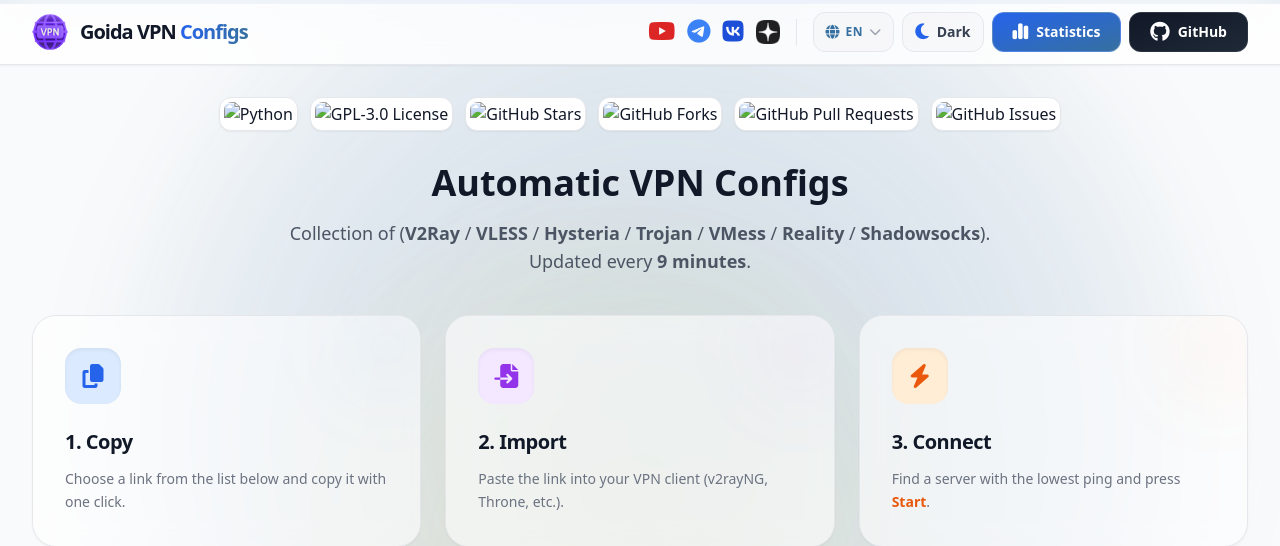
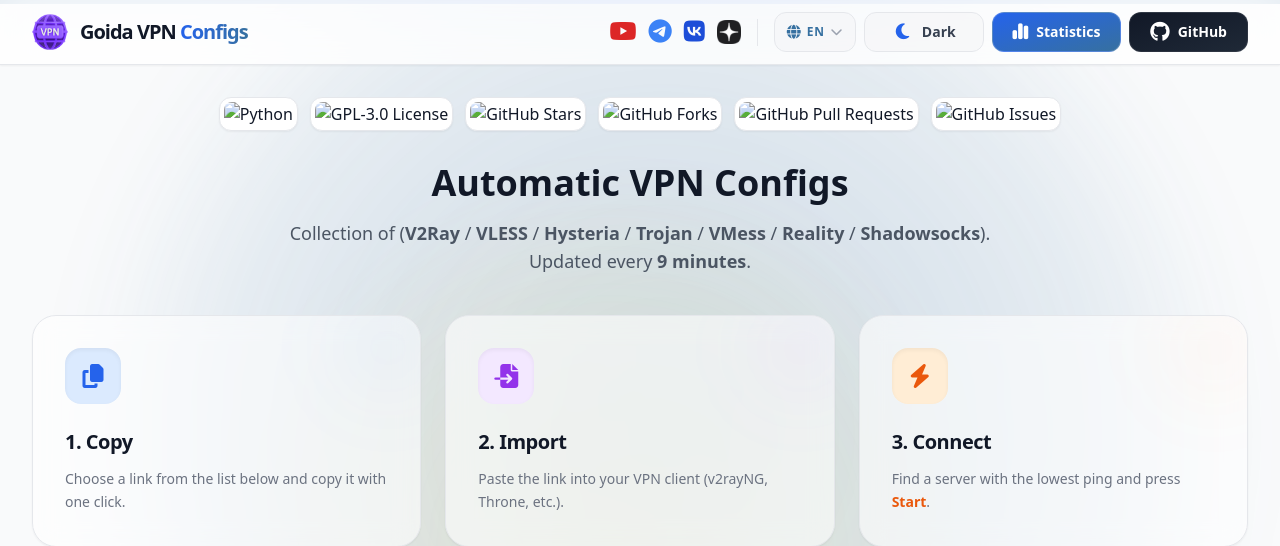
Before and after one commit to AvenCores/goida-vpn-site, a Flask app: page / in a window 1280 px wide. Shown: the top 546 px of the page. Run offline with Flask 3, Linux system fonts and the light colour scheme; data that the repository does not hold is empty; some libraries are stand-ins or nearby versions.

Commit message:
fix button

```diff
--- a/app/templates/components/header.html
+++ b/app/templates/components/header.html
@@ -133,11 +133,22 @@
                 </div>
 
                 <!-- Тема -->
+                <style>
+                    @media (min-width: 640px) {
+                        #theme-button {
+                            width: 120px !important;
+                            justify-content: center !important;
+                        }
+                        #theme-button .theme-text {
+                            white-space: nowrap !important;
+                        }
+                    }
+                </style>
                 <button @click="toggleTheme()"
                     class="group w-9 h-9 sm:w-auto sm:h-10 sm:px-3 flex items-center justify-center sm:justify-start gap-0 sm:gap-2 rounded-xl bg-gray-100/50 dark:bg-white/5 border border-gray-200 dark:border-white/10 hover:bg-white dark:hover:bg-white/10 hover:border-gray-300 dark:hover:border-white/20 transition-all duration-200 active:scale-95 touch-manipulation shrink-0"
                     :aria-label="darkMode ? 'Switch to light theme' : 'Switch to dark theme'"
                     id="theme-button">
-                    <i class="fa-solid text-base sm:text-lg transition-all duration-300 group-hover:rotate-12" :class="darkMode ? 'fa-sun text-yellow-400' : 'fa-moon text-blue-600'"></i>
+                    <i class="fa-solid fa-fw flex-shrink-0 text-base sm:text-lg transition-all duration-300 group-hover:rotate-12" :class="darkMode ? 'fa-sun text-yellow-400' : 'fa-moon text-blue-600'"></i>
                     <span class="hidden sm:inline theme-text text-sm font-bold text-gray-700 dark:text-gray-300" x-text="darkMode ? (i18nReady && currentLanguage === 'en' ? 'Light' : i18nReady && currentLanguage === 'de' ? 'Hell' : i18nReady && currentLanguage === 'uk' ? 'Світла' : i18nReady && currentLanguage === 'be' ? 'Светлая' : 'Светлая') : (i18nReady && currentLanguage === 'en' ? 'Dark' : i18nReady && currentLanguage === 'de' ? 'Dunkel' : i18nReady && currentLanguage === 'uk' ? 'Темна' : i18nReady && currentLanguage === 'be' ? 'Цёмная' : 'Тёмная')"></span>
                 </button>
 
```
